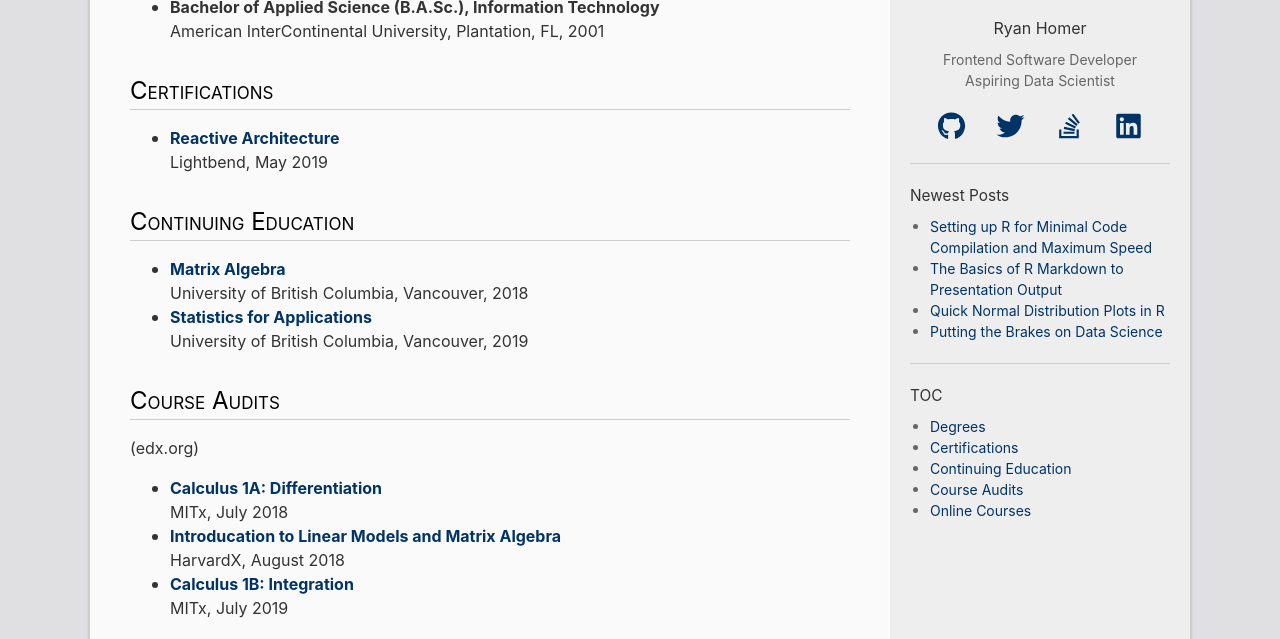
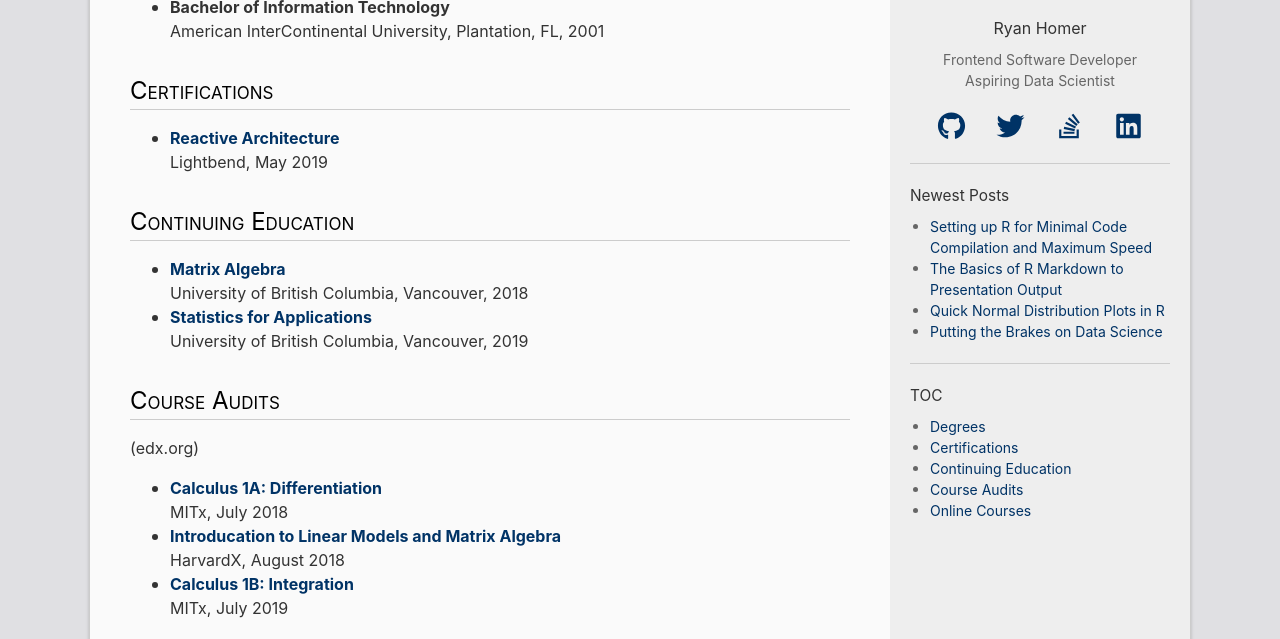
Before and after one commit to techrah/techrah.github.io, a Jekyll site: the page built from pages/education.md, in a window 1280 px wide and 900 px high, cut to the strip 261-900 px from the top of the window. Built offline with Jekyll 4.4.1, drawn with Linux system fonts in a browser that asks for light colours; nearby versions of some CDN libraries.

Commit message:
Fix Education/BIT

```diff
--- a/pages/education.md
+++ b/pages/education.md
@@ -6,7 +6,7 @@
 ---
 
 ## Degrees
-- **Bachelor of Applied Science (B.A.Sc.), Information Technology**
+- **Bachelor of Information Technology**
 <br>American InterContinental University, Plantation, FL, 2001
 
 ## Certifications
```
